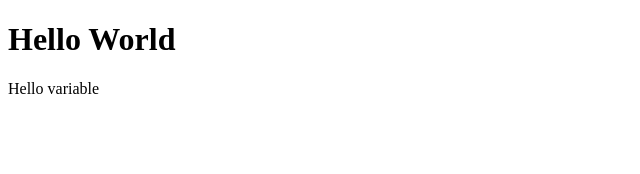
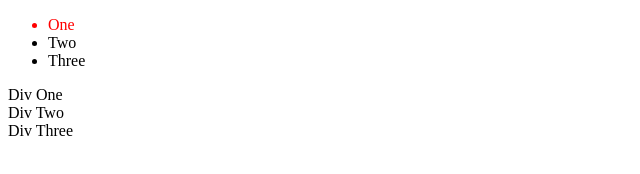
Before and after one commit to KareemEldeen2416/JS-Course, a plain HTML site: page index.html in a window 1280 px wide. Shown: the whole page, without its empty margins (0-640 px from the left). Drawn offline with Linux system fonts and the light colour scheme.

Commit message:
Until 83

```diff
--- a/index.html
+++ b/index.html
@@ -3,12 +3,21 @@
 <head>
     <meta charset="UTF-8">
     <meta name="viewport" content="width=device-width, initial-scale=1.0">
+    <link rel="stylesheet" href="style.css">
     <title>Document</title>
 </head>
 
 <body>
-    <h1>Hello World</h1>
-    <div id="hello">Hello variable</div>
+    <ul>
+        <li class="active">One</li>
+        <li>Two</li>
+        <li>Three</li>
+    </ul>
+    <div class="content">
+        <div>Div One</div>
+        <div>Div Two</div>
+        <div>Div Three</div>
+    </div>
 </body>
 <script src="app.js"></script>
 </html>
--- a/style.css
+++ b/style.css
@@ -0,0 +1,7 @@
+.active{
+    color: red;
+}
+
+.selected{
+    visibility: hidden;
+}
```
Also changed, not shown: app.js (+206 -0 lines).
